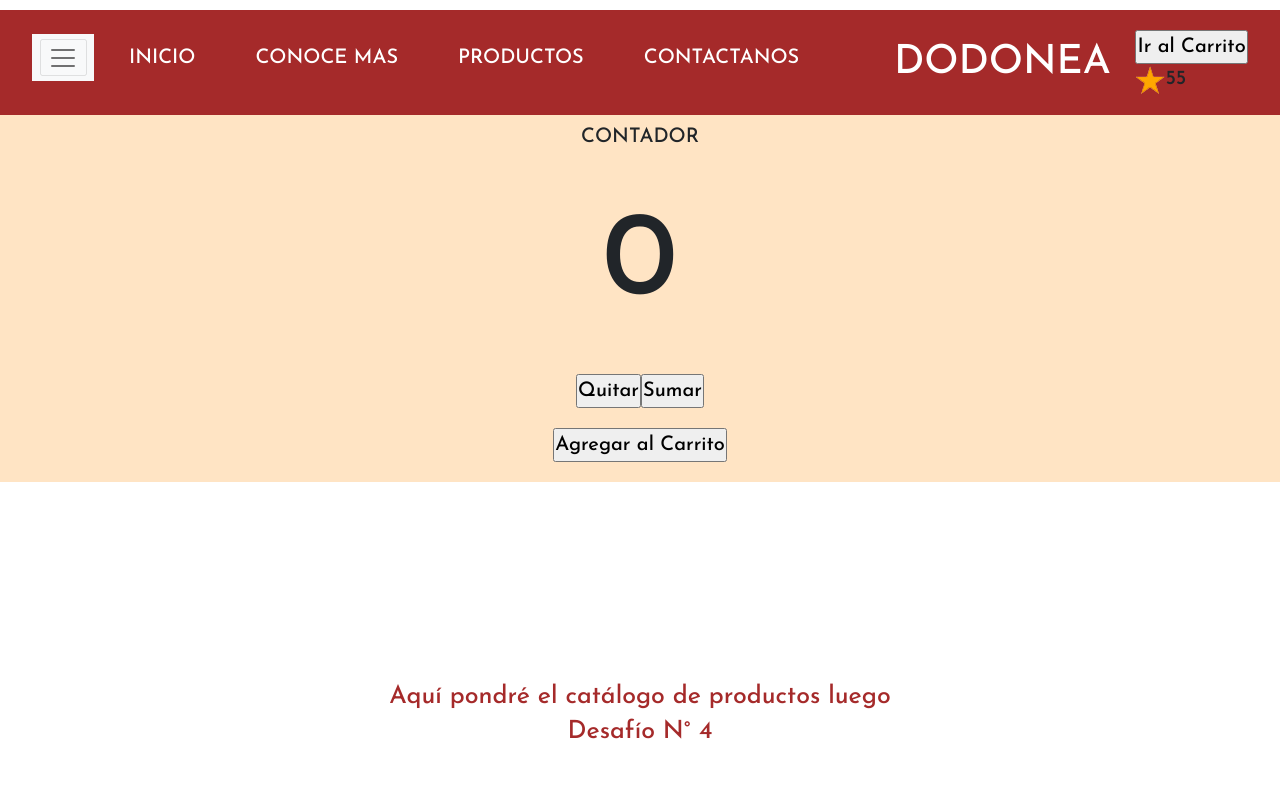
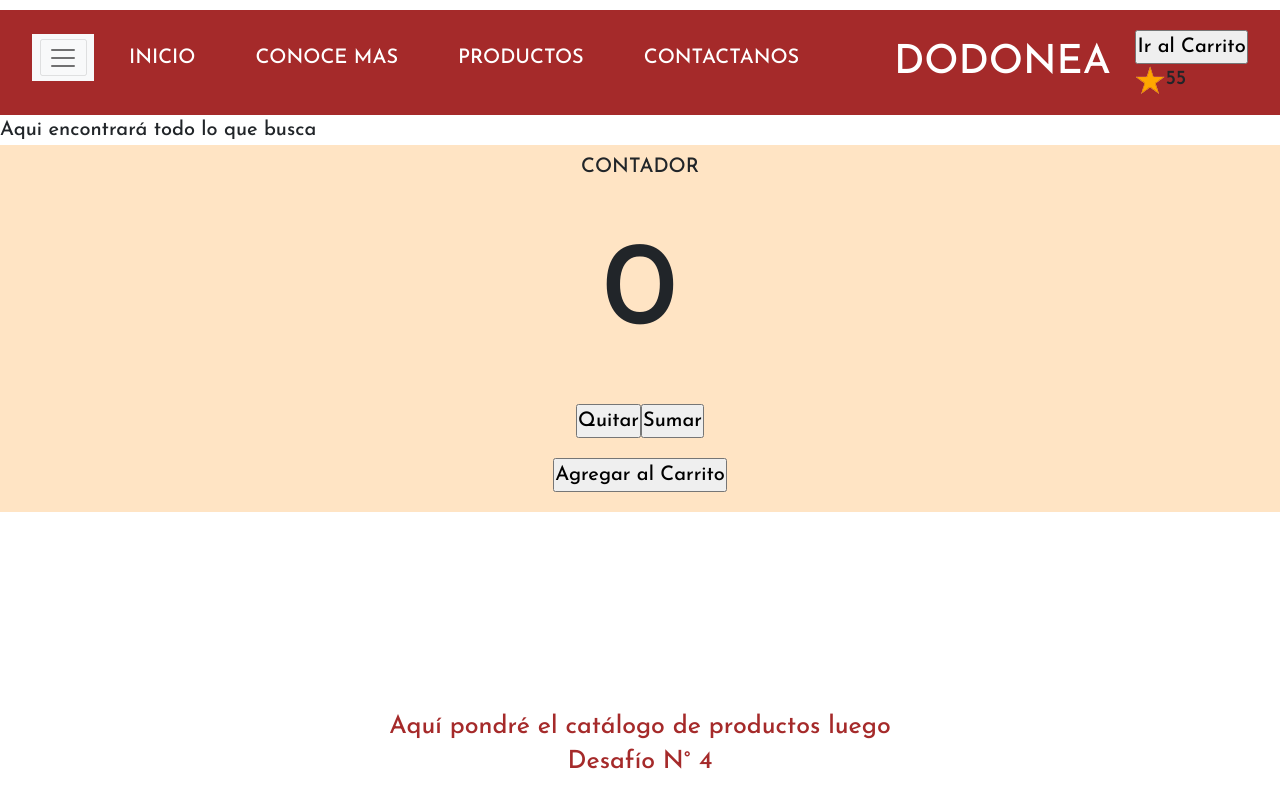
Before and after one commit to Abrienza/App-react-brienza, a React (Create React App) app: page / in a window 1280 px wide. Built offline with nearby package versions, Linux system fonts and the light colour scheme.

Commit message:
Hice las correcciones del desafio 3

```diff
--- a/src/App.js
+++ b/src/App.js
@@ -1,11 +1,11 @@
-import Navbar from "./components/Navbar/Navbar"
+import NavBar from "./components/NavBar/NavBar"
 import ItemListContainer from "./components/ItemListContainer/ItemListContainer"
 
 function App() {
   return (
     <div className="App">
-      <Navbar/>
-      <ItemListContainer/>
+      <NavBar/>
+      <ItemListContainer mensaje="Aqui encontrará todo lo que busca"/>
         <h1>
           Desafío N° 4
         </h1>
--- a/src/components/Cartiwidget/Cartwidget.js
+++ b/src/components/CartiWidget/CartWidget.js
@@ -1,4 +1,4 @@
-export default function Cartwidget({ counter }){
+export default function CartWidget({ counter }){
     return(
         <div>
             <img src="img/list-star.png" alt="estructura de arbol"/>
--- a/src/components/ItemListContainer/ItemListContainer.js
+++ b/src/components/ItemListContainer/ItemListContainer.js
@@ -1,10 +1,13 @@
 import React from "react";
 import ItemCount from "../ItemCount/ItemCount"
 
-export default function ItemListContainer() {
+export default function ItemListContainer({mensaje}) {
 
     return (
         <div>
+            <div>
+                {mensaje}
+            </div>
             <ItemCount
                 initial={0}
                 stock={1}
--- a/src/components/Navbar/Navbar.js
+++ b/src/components/NavBar/NavBar.js
@@ -1,8 +1,8 @@
 import React from "react";
 import {Navbar, Container, Nav, NavDropdown, Offcanvas} from "react-bootstrap"
-import Cartwidget from "../Cartiwidget/Cartwidget";
+import CartWidget from "../CartiWidget/CartWidget";
 
-export default function NavbarAye() {
+export default function NavBarAye() {
 
 
     const headerStyle = {
@@ -78,7 +78,7 @@ export default function NavbarAye() {
             </div>
             <div>
                 <Button texto="Ir al Carrito"/>
-                <Cartwidget counter={55}/>
+                <CartWidget counter={55}/>
             </div>
         </header>
         </>
```
